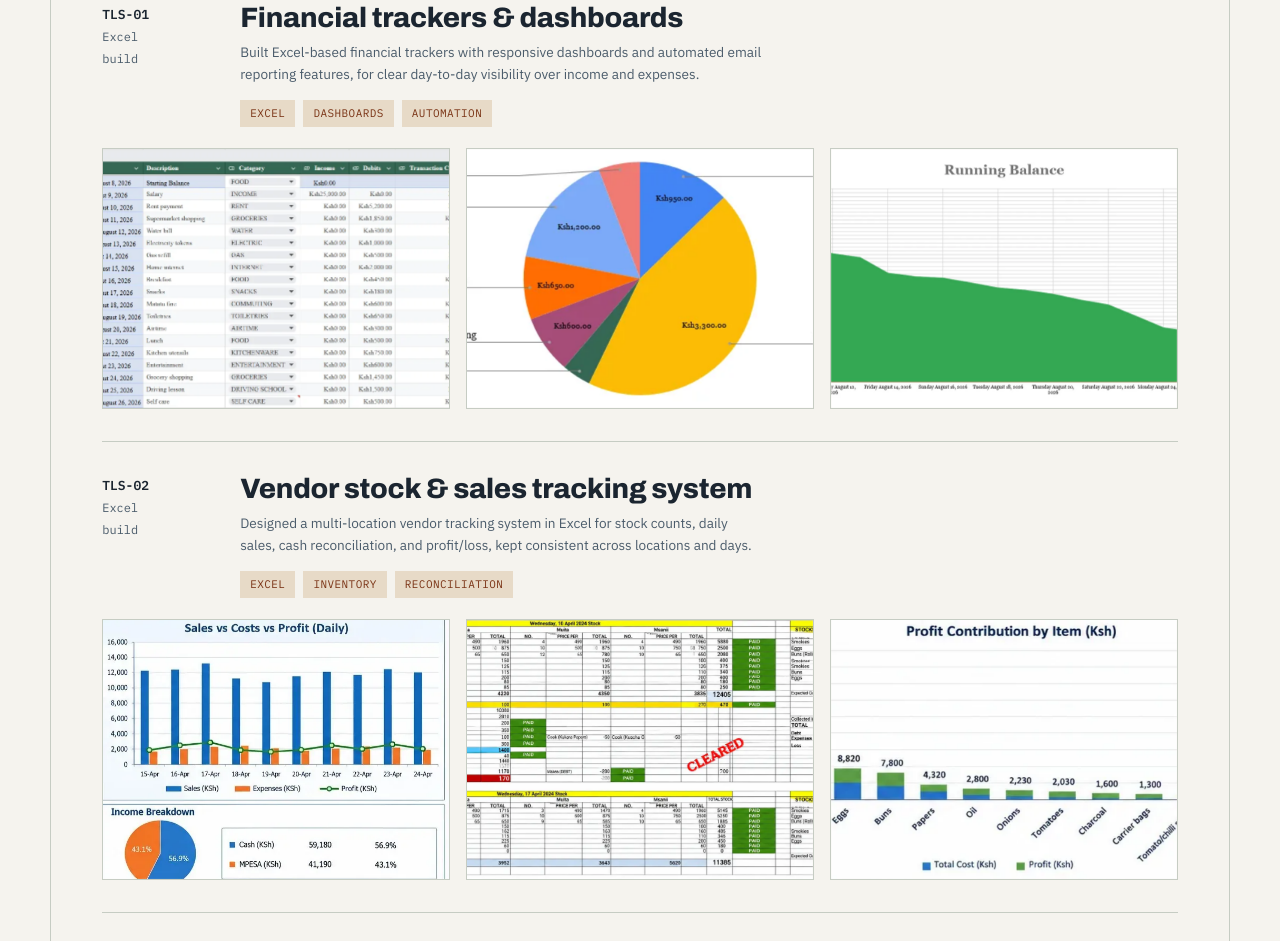
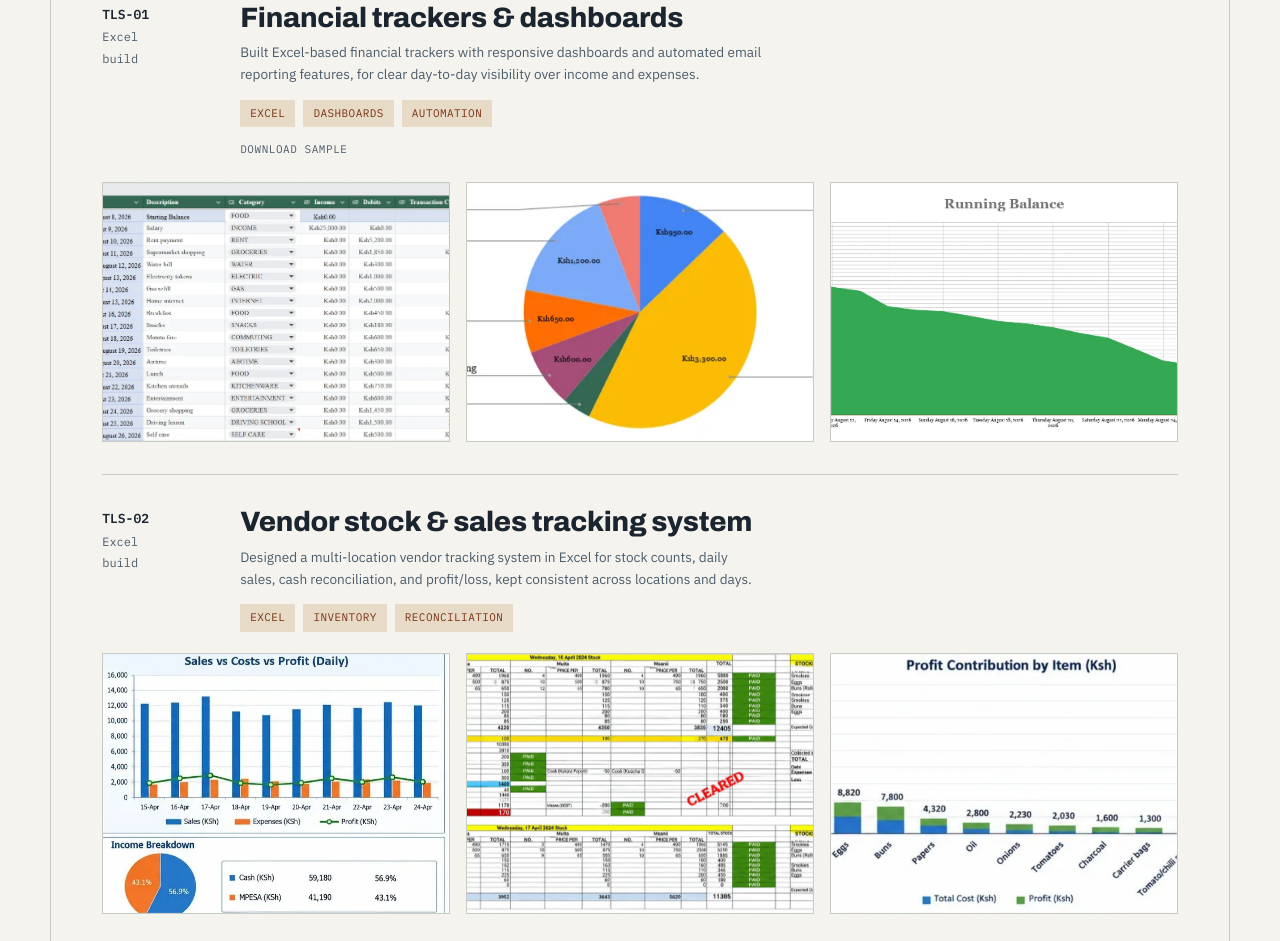
Before and after one commit to joemarenye/Josam, a plain HTML site: page projects.html in a window 1280 px wide. Shown: the part 2474-3415 px from the top of the page. Drawn offline with Linux system fonts and the light colour scheme.

Commit message:
Add files via upload

```diff
--- a/projects.html
+++ b/projects.html
@@ -130,6 +130,7 @@
         <h3>Financial trackers &amp; dashboards</h3>
         <p>Built Excel-based financial trackers with responsive dashboards and automated email reporting features, for clear day-to-day visibility over income and expenses.</p>
         <div class="tags"><span class="tag">Excel</span><span class="tag">Dashboards</span><span class="tag">Automation</span></div>
+        <a class="proj-link" href="/Program of Works Sample.xlsx" download target="_blank" rel="noopener noreferrer">Download Sample</a>
       </div>
       <div class="proj-gallery">
         <div class="proj-thumb"><img src="images-webp/projects/tls-01-financial-tracker-1.webp" alt="Financial tracker dashboard, image 1"></div>
```
Also changed, not shown: 1 other file.
